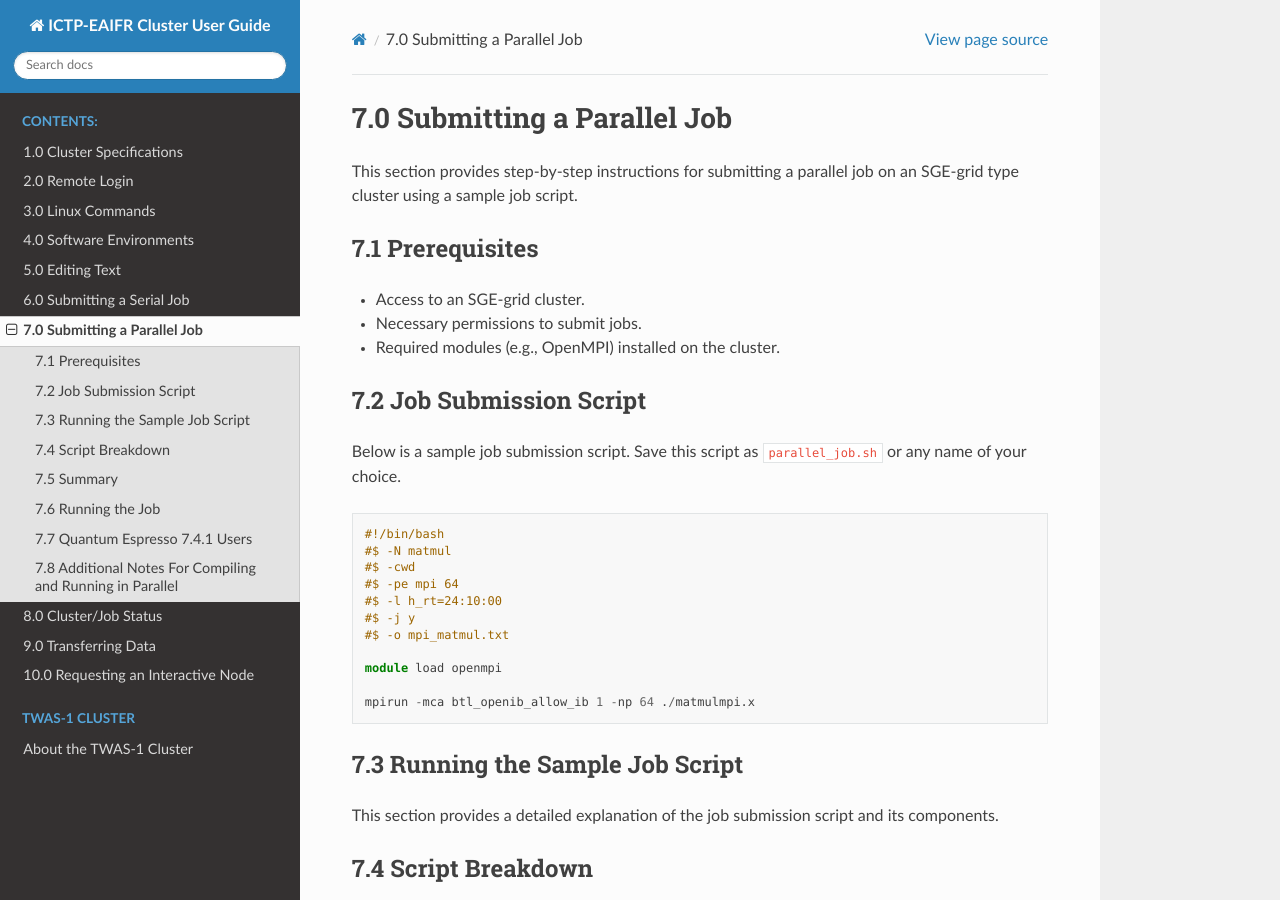
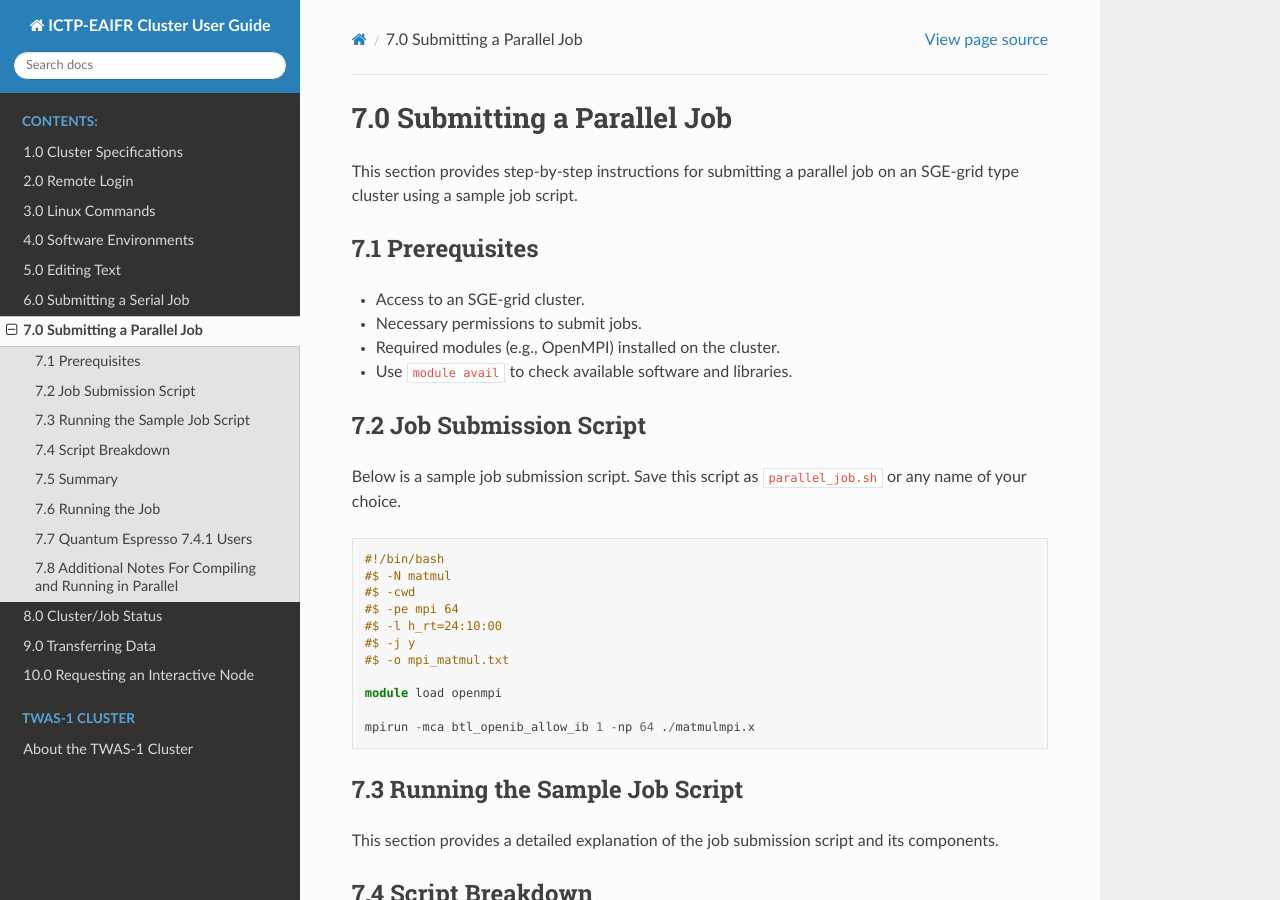
Before and after one commit to eaifrrw/sc-how-to, a Sphinx documentation site: the page built from docs/parallel_jobs.md, in a window 1280 px wide and 900 px high. Built offline with Sphinx 7.4.7 and the Read the Docs theme 3.1.0, drawn with Linux system fonts in a browser that asks for light colours; pages that are not in the unit, such as notebooks, are missing from menus.

Commit message:
added a line

```diff
--- a/docs/parallel_jobs.md
+++ b/docs/parallel_jobs.md
@@ -7,6 +7,7 @@ This section provides step-by-step instructions for submitting a parallel job on
 - Access to an SGE-grid cluster.
 - Necessary permissions to submit jobs.
 - Required modules (e.g., OpenMPI) installed on the cluster.
+- Use `module avail` to check available software and libraries.
 
 ## 7.2 Job Submission Script
 
```
